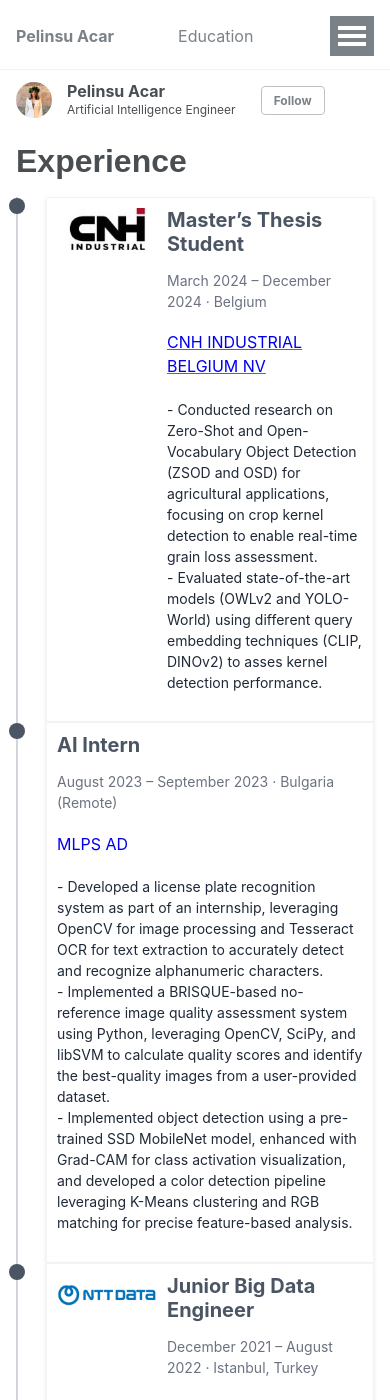
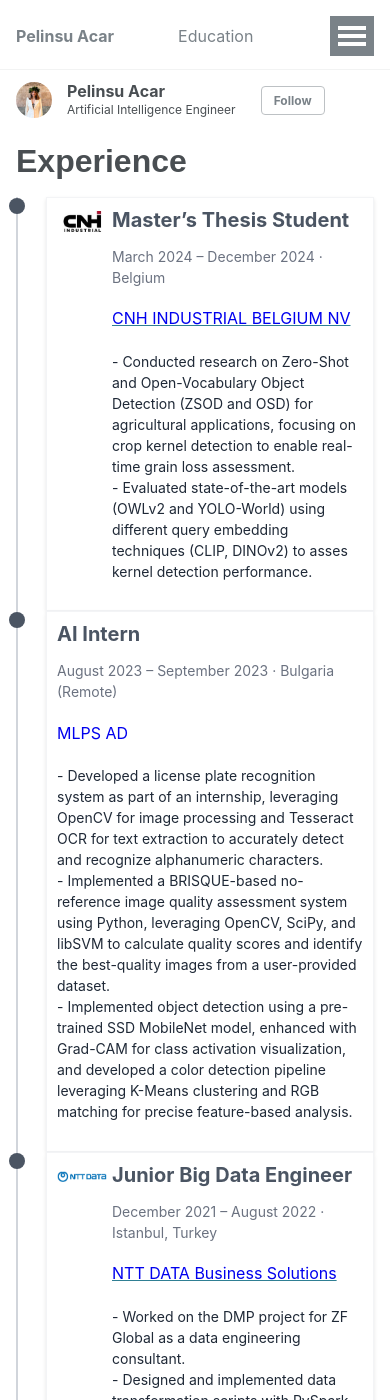
Before and after one commit to pelinsuacar/pelinsuacar.github.io, a Jekyll site: the page built from _pages/experience.md, in a window 390 px wide and 1400 px high. Built offline with Jekyll 4.4.1, drawn with Linux system fonts in a browser that asks for light colours.

Commit message:
Update timeline.html

```diff
--- a/_layouts/timeline.html
+++ b/_layouts/timeline.html
@@ -175,10 +175,10 @@ layout: default
     padding-top: 50px;
   }
   .timeline-item .company-logo {
-    width: 100px !important;
+    width: 50px !important;
     height: auto !important; /* Maintain aspect ratio */
     object-fit: contain; /* Ensures the entire image fits within the space */
-     margin-right: 10px;
+     margin-right: 5px;
 }
   .timeline-item {
   display: flex;
```
